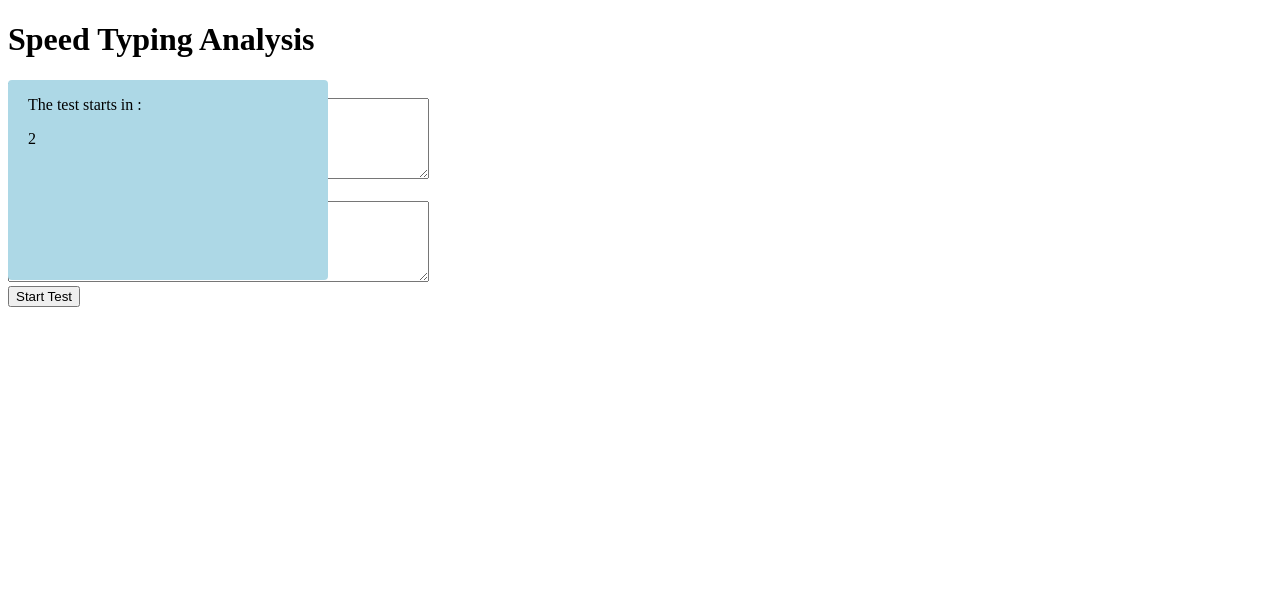
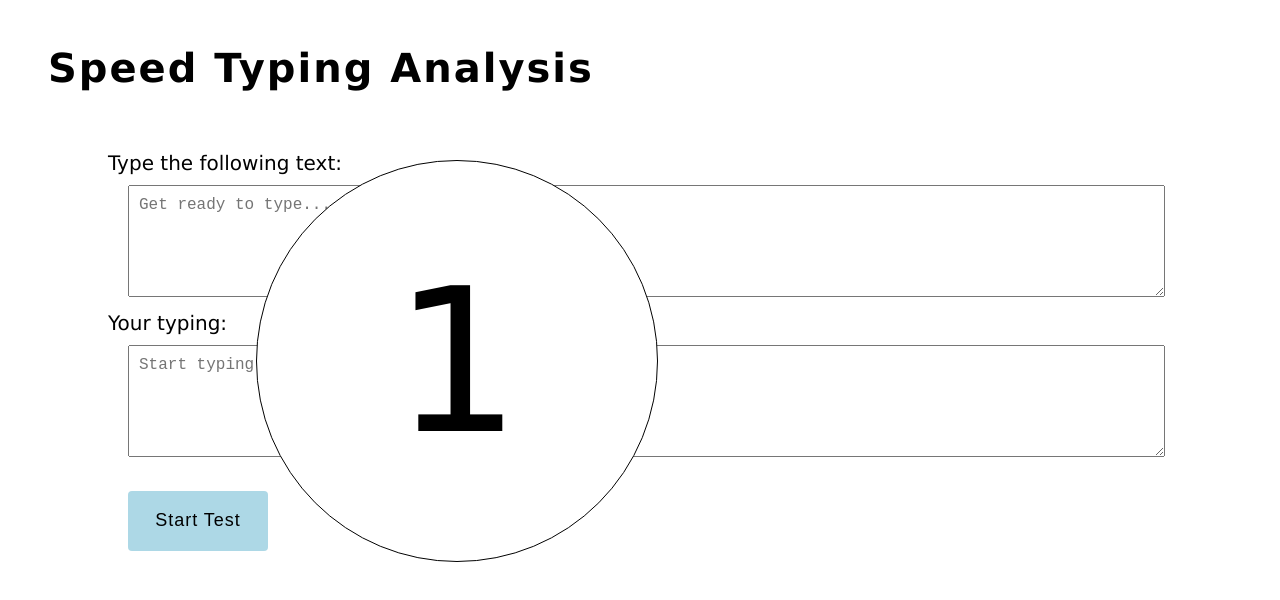
Before and after one commit to thleima/vanilla-typing-speed, a plain HTML site: page index.html in a window 1280 px wide. Both pictures are taken after a click on the button "Start Test". Drawn offline with Linux system fonts and the light colour scheme.

Commit message:
improving visuals

```diff
--- a/index.html
+++ b/index.html
@@ -8,15 +8,18 @@
 <body>
   <h1>Speed Typing Analysis</h1>
     <div id="starter" class="unvisible">
-      <p>The test starts in :</p>
       <p id="counter"></p>
     </div>
+    <div id="container">
     <label for="inputText">Type the following text:</label><br>
-    <textarea id="inputText"  cols="50" rows="5" readonly placeholder="Get ready to type..."></textarea><br>
+    <textarea id="inputText"  cols="100" rows="5" readonly placeholder="Get ready to type..."></textarea><br>
 
     <label for="userInput">Your typing:</label><br>
-    <textarea id="userInput"  cols="50" rows="5" placeholder="Start typing when ready"></textarea><br>
+    <textarea id="userInput"  cols="100" rows="5" placeholder="Start typing when ready"></textarea>
+    <br>
     <button onclick="startTest()" id="btn">Start Test</button>
+  </div>
+
     <div id="output"></div>
     <script src="./index.js"></script>
 </body>
--- a/index.js
+++ b/index.js
@@ -11,7 +11,7 @@ async function startTest() {
   // wait for the countdown modal to execute
   await starterModal();
   // Select a random sentence from the testTextArray
-  let randomIndex = Math.floor(Math.random() * testTextArray.length + 1);
+  let randomIndex = Math.floor(Math.random() * testTextArray.length);
   // display the sentence
   document.getElementById("inputText").value = testTextArray[randomIndex];
   // Reset previous output and start timer
@@ -57,18 +57,19 @@ function starterModal() {
   return new Promise((resolve, reject) => {
     const modal = document.getElementById("starter");
     modal.classList.remove("unvisible");
-    let countDown = 4;
+    let countDown = 3;
+    document.getElementById("counter").innerText = String(countDown);
     //interval for the countdown to go down and display in the modal
     let interval = setInterval(() => {
       countDown--;
       document.getElementById("counter").innerText = String(countDown);
-      if (countDown === 0) {
+      if (countDown === 1) {
         clearInterval(interval);
       }
     }, 1000);
     // time out 4s for the interval to finish, make the modal unvisible and resole as a result
     setTimeout(() => {
       resolve(modal.classList.add("unvisible"));
-    }, 4000);
+    }, 3200);
   });
 }
--- a/styles.css
+++ b/styles.css
@@ -1,13 +1,62 @@
+body {
+  font-family: 'Lucida Grande', sans-serif;
+  padding: 10px 40px;
+}
+
+h1 {
+  font-size: 40px;
+  letter-spacing: 2px;
+  margin-bottom: 60px;
+}
+
+#container {
+  margin: 20px;
+  padding-left: 40px;
+}
+
+label {
+  font-size: 20px;
+}
+
+textarea {
+  margin: 10px 20px;
+  padding: 10px;
+  font-size: 16px;
+}
+
+#btn {
+  border: none;
+  height: 60px;
+  width: 140px;
+  font-size: 18px;
+  letter-spacing: 1px;
+  cursor: pointer;
+  border-radius: 4px;
+  background-color: lightblue;
+  margin: 20px;
+}
+
 #starter {
-  border-radius: 4px;
-  width: 280px;
-  height: 200px;
-  padding: 0 20px;
+  display: flex;
+  justify-content: center;
+  align-items: center;
+  border-radius: 50%;
+  border: 1px solid black;
+  width: 400px;
+  height: 400px;
   position: fixed;
+  left: 20%;
+  top: 20%;
+  margin: 0;
   z-index: 1;
-  background-color: lightblue;
+  background-color: white;
+
+}
+
+#counter {
+  font-size: 200px;
 }
 
 .unvisible {
-  display: none;
+  display: none !important;
 }
```
